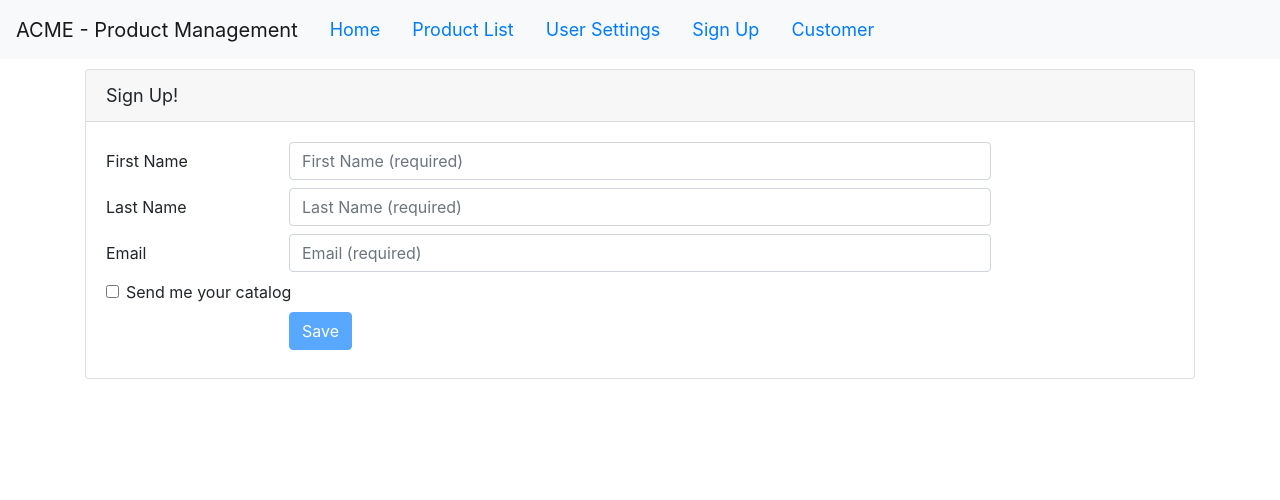
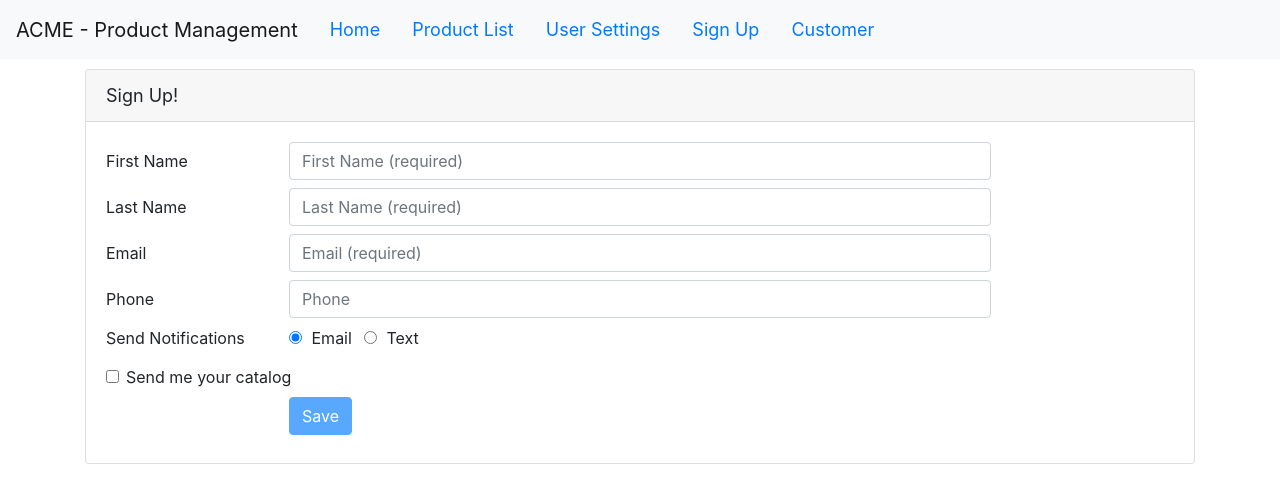
Before and after one commit to tamilsweet/Mastering-Angular, an Angular app in the folder practice/Angular-GettingStarted/: page /customer in a window 1280 px wide. Shown: the top 500 px of the page. Built offline with nearby package versions, Linux system fonts and the light colour scheme.

Commit message:
[AGS] Add dynamic validators

```diff
--- a/practice/Angular-GettingStarted/src/app/customer/customer.component.html
+++ b/practice/Angular-GettingStarted/src/app/customer/customer.component.html
@@ -3,14 +3,16 @@
     Sign Up!
   </div>
   <div class="card-body">
-    <form [formGroup]="customerForm" (ngSubmit)="save()">
+    <form novalidate [formGroup]="customerForm" (ngSubmit)="save()">
 
       <div class="form-group row mb-2">
         <label class="col-md-2 col-form-label" for="firstName">First Name</label>
         <div class="col-md-8">
-          <input type="text" class="form-control" id="firstName" formControlName="firstName" required minlength="3"
-            [ngClass]="{ 'is-valid': (customerForm.get('firstName').touched || customerForm.get('firstName').dirty) && customerForm.get('firstName').invalid }"
-            placeholder="First Name (required)" />
+          <input type="text" class="form-control" id="firstName" formControlName="firstName"
+            placeholder="First Name (required)" [ngClass]="{
+              'is-invalid': (customerForm.get('firstName').touched || customerForm.get('firstName').dirty) && customerForm.get('firstName').invalid,
+              'is-valid': customerForm.get('firstName').valid
+            }" />
           <span class="invalid-feedback">
             <span *ngIf="customerForm.get('firstName').errors?.required">
               Please enter your first name.
@@ -21,12 +23,15 @@
           </span>
         </div>
       </div>
+
       <div class="form-group row mb-2">
         <label class="col-md-2 col-form-label" for="lastName">Last Name</label>
         <div class="col-md-8">
-          <input type="text" class="form-control" id="lastName" formControlName="lastName" required minlength="3"
-            [ngClass]="{ 'is-valid': (customerForm.get('lastName').touched || customerForm.get('lastName').dirty) && customerForm.get('lastName').invalid }"
-            placeholder="Last Name (required)">
+          <input type="text" class="form-control" id="lastName" formControlName="lastName"
+            placeholder="Last Name (required)" [ngClass]="{
+            'is-invalid': (customerForm.get('lastName').touched || customerForm.get('lastName').dirty) && customerForm.get('lastName').invalid,
+            'is-valid': customerForm.get('lastName').valid
+           }">
           <span class="invalid-feedback">
             <span *ngIf="customerForm.get('lastName').errors?.required">
               Please enter your last name.
@@ -37,12 +42,15 @@
           </span>
         </div>
       </div>
+
       <div class="form-group row mb-2">
         <label class="col-md-2 col-form-label" for="email">Email</label>
         <div class="col-md-8">
-          <input type="email" class="form-control" id="email" formControlName="email" required
-            [ngClass]="{ 'is-valid': (customerForm.get('email').touched || customerForm.get('email').dirty) && customerForm.get('email').invalid }"
-            placeholder="Email (required)">
+          <input type="email" class="form-control" id="email" formControlName="email" placeholder="Email (required)"
+            [ngClass]="{
+              'is-invalid': (customerForm.get('email').touched || customerForm.get('email').dirty) && customerForm.get('email').invalid,
+              'is-valid': customerForm.get('email').valid
+             }">
           <span class="invalid-feedback">
             <span *ngIf="customerForm.get('email').errors?.required">
               Please enter valid email address.
@@ -50,6 +58,40 @@
           </span>
         </div>
       </div>
+
+      <div class="form-group row mb-2">
+        <label class="col-md-2 col-form-label" for="phone">Phone</label>
+        <div class="col-md-8">
+          <input type="phone" class="form-control" id="phone" formControlName="phone" [ngClass]="{
+              'is-invalid': (customerForm.get('phone').touched || customerForm.get('phone').dirty) && !customerForm.get('phone').valid,
+              'is-valid': customerForm.get('notification').value === 'text' && customerForm.get('phone').valid
+             }" placeholder="Phone">
+          <span class="invalid-feedback">
+            <span *ngIf="customerForm.get('phone').errors?.required">
+              Please enter your phone number.
+            </span>
+          </span>
+        </div>
+      </div>
+
+      <div class="form-group row mb-2">
+        <label class="col-md-2 col-form-label pt-0">Send Notifications</label>
+        <div class="col-md-8">
+          <div class="form-check form-check-inline">
+            <label class="form-check-label">
+              <input type="radio" class="form-check-input" formControlName="notification" value="email"
+                (click)="setNotification('email')" /> Email
+            </label>
+          </div>
+          <div class="form-check form-check-inline">
+            <label class="form-check-label">
+              <input type="radio" class="form-check-input" formControlName="notification" value="text"
+                (click)="setNotification('text')" /> Text
+            </label>
+          </div>
+        </div>
+      </div>
+
       <div class="form-check form-group row mb-2">
         <div class="col-md-10">
           <input type="checkbox" class="form-check-input" formControlName="sendCatalog" id="sendCatalog">
--- a/practice/Angular-GettingStarted/src/app/customer/customer.component.ts
+++ b/practice/Angular-GettingStarted/src/app/customer/customer.component.ts
@@ -1,6 +1,6 @@
 import { Component, OnInit } from '@angular/core';
 import { Customer, STATE_LIST } from './customer.model';
-import { FormGroup, FormControl, FormBuilder } from '@angular/forms';
+import { FormGroup, FormControl, FormBuilder, Validators } from '@angular/forms';
 
 @Component({
   selector: 'pm-customer',
@@ -26,11 +26,23 @@ export class CustomerComponent implements OnInit {
     // });
 
     this.customerForm = this.fb.group({
-      firstName: '',
-      lastName: '',
-      email: '',
+      firstName: ['', [Validators.required, Validators.minLength(3)]],
+      lastName: ['', [Validators.required, Validators.minLength(3)]],
+      email: ['', [Validators.required, Validators.email]],
+      phone: '',
+      notification: 'email',
       sendCatalog: false
     });
+  }
+
+  setNotification(notifyVia: string): void {
+    const phoneControl = this.customerForm.get('phone');
+    if (notifyVia === 'text') {
+      phoneControl.setValidators(Validators.required);
+    } else {
+      phoneControl.clearValidators();
+    }
+    phoneControl.updateValueAndValidity();
   }
 
   save() {
```
Also changed, not shown: 1 other file (tests, documents, lock files or other folders).
